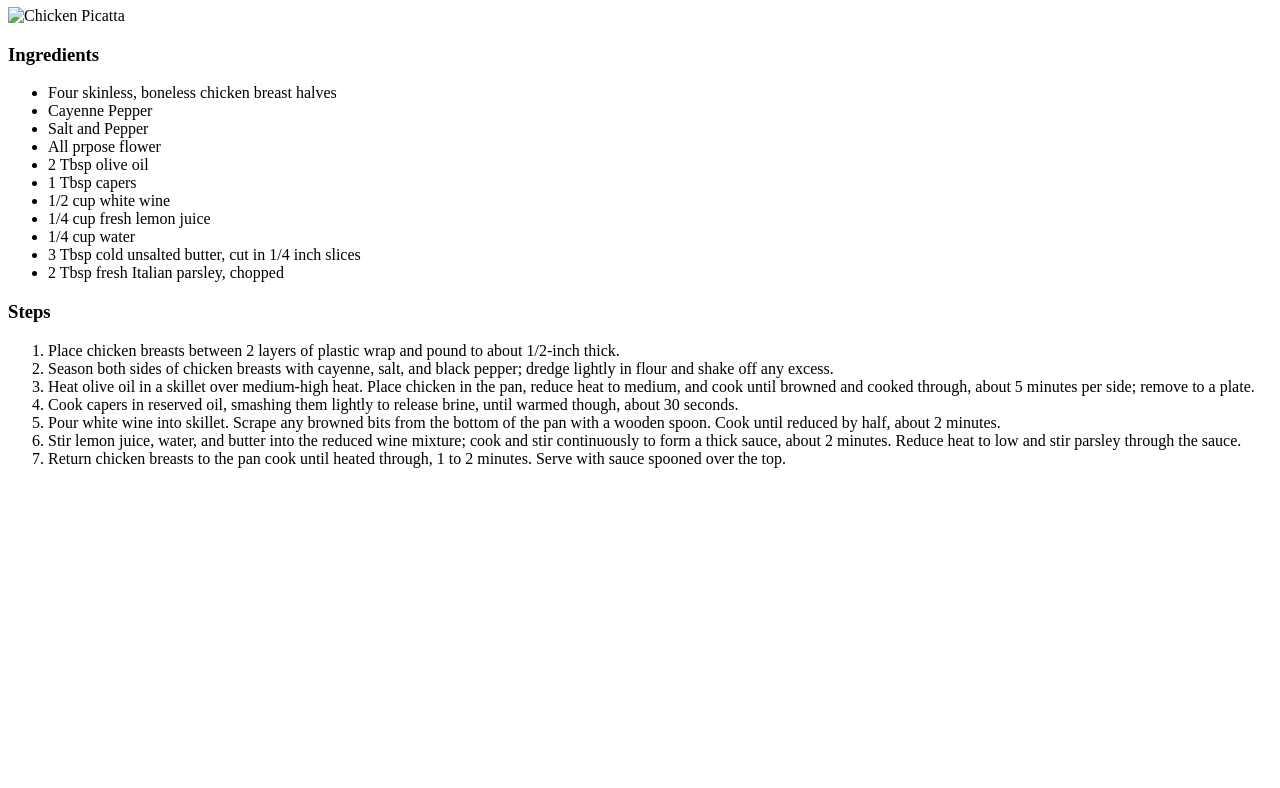
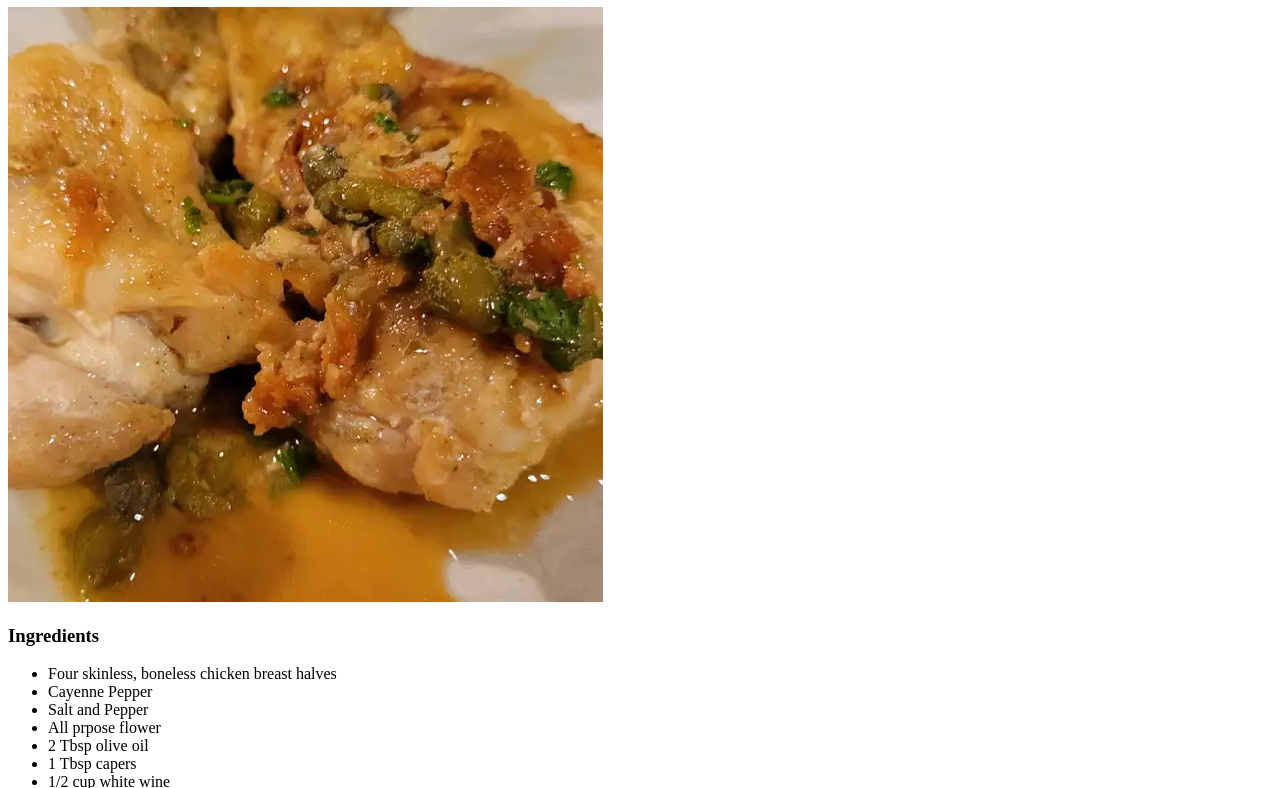
Before and after one commit to Morts741/odin-recipes, a plain HTML site: page recipes/chicken-piccata.html in a window 1280 px wide. Shown: the part 73-861 px from the top of the page. Before the commit the page ends 800 px from the top, so only its background shows below. Drawn offline with Linux system fonts and the light colour scheme.

Commit message:
Fix typo in piccata recipe

```diff
--- a/recipes/chicken-piccata.html
+++ b/recipes/chicken-piccata.html
@@ -8,7 +8,7 @@
 </head>
 <body>
     <h1>Chicken Picatta</h1>
-    <img src="../img/picatta.webp"alt="Chicken Picatta">
+    <img src="../img/piccata.webp"alt="Chicken Picatta">
     <h3>Ingredients</h3>
     <ul>
         <li>Four skinless, boneless chicken breast halves</li>
```
